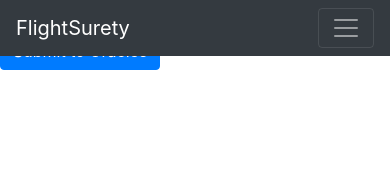
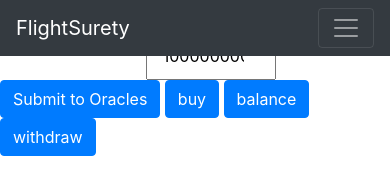
Before and after one commit to udacity/FlightSurety, a website: page src/dapp/index.html in a window 390 px wide. Drawn offline with nearby package versions, Linux system fonts and the light colour scheme.

Commit message:
feat: update dapp

```diff
--- a/src/dapp/index.html
+++ b/src/dapp/index.html
@@ -13,8 +13,8 @@
 
     <nav class="navbar navbar-expand-md navbar-dark bg-dark fixed-top">
         <a class="navbar-brand" href="#">FlightSurety</a>
-        <button class="navbar-toggler" type="button" data-toggle="collapse" data-target="#navbarsExampleDefault" aria-controls="navbarsExampleDefault"
-            aria-expanded="false" aria-label="Toggle navigation">
+        <button class="navbar-toggler" type="button" data-toggle="collapse" data-target="#navbarsExampleDefault"
+            aria-controls="navbarsExampleDefault" aria-expanded="falsepayload" aria-label="Toggle navigation">
             <span class="navbar-toggler-icon"></span>
         </button>
     </nav>
@@ -24,8 +24,21 @@
         <div id="display-wrapper" class="top-20">
         </div>
         <div class="row top-20">
-            <label class="form">Flight</label> <input type="text" id="flight-number"> <btn class="btn btn-primary" id="submit-oracle">Submit to Oracles</btn>
+            <label class="form">Flight</label>
+            <input type="text" id="flight-number">
+            <br/>
+                <label class="form">Insurance Premium</label>
+                <input class="col-4" type="number" id="InsurancePremium" value="1000000000000000000">
+                <br/>
+                    <br/>
+                        <div class="Col-12">
+                            <btn class="btn btn-primary" id="submit-oracle">Submit to Oracles</btn>
+                            <btn class="btn btn-primary" id="buy">buy</btn>
+                            <btn class="btn btn-primary" id="balance">balance</btn>
+                            <btn class="btn btn-primary" id="withdraw">withdraw</btn>
+                        </div>
         </div>
+
     </main>
 
 </body>
```
